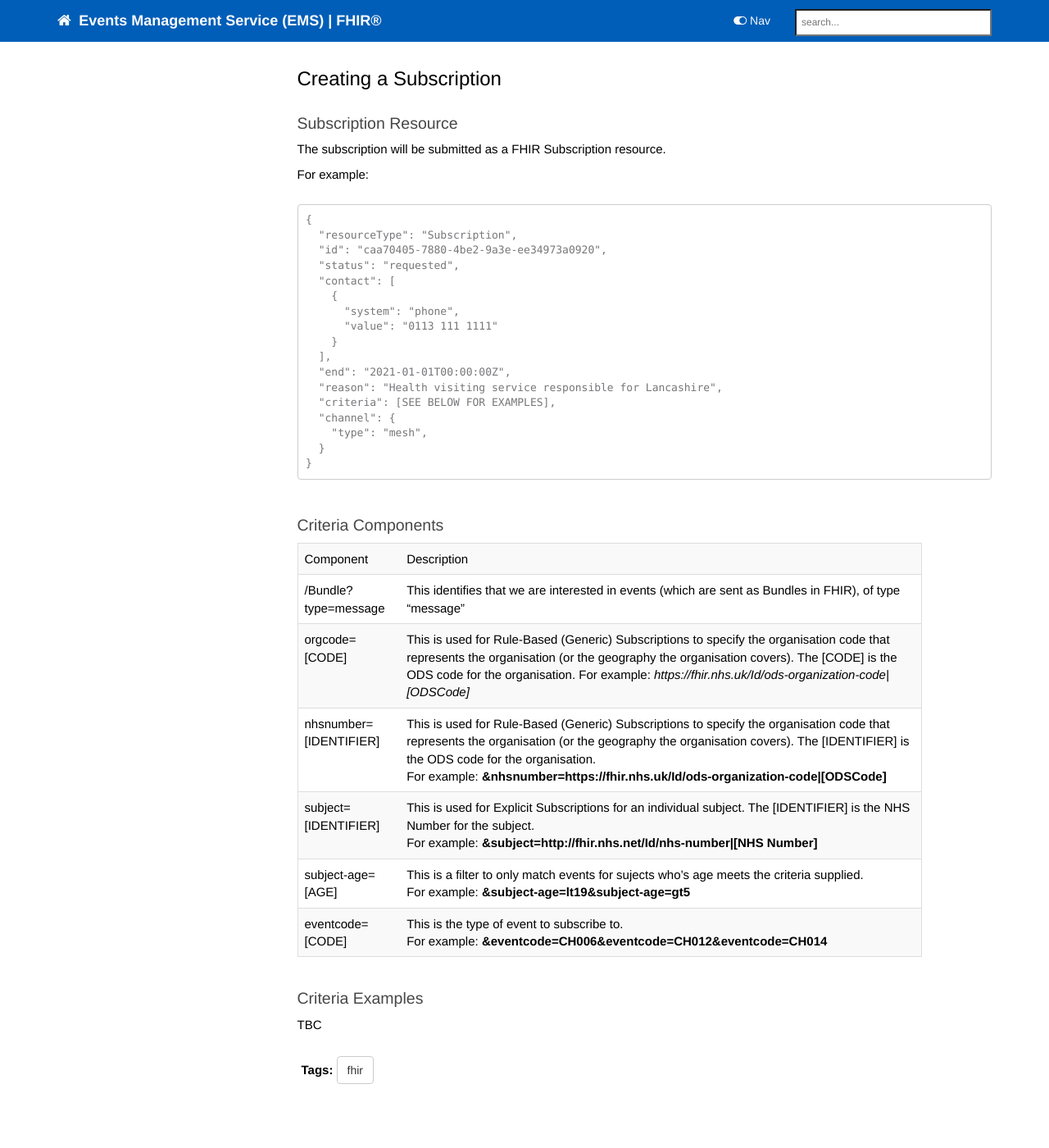
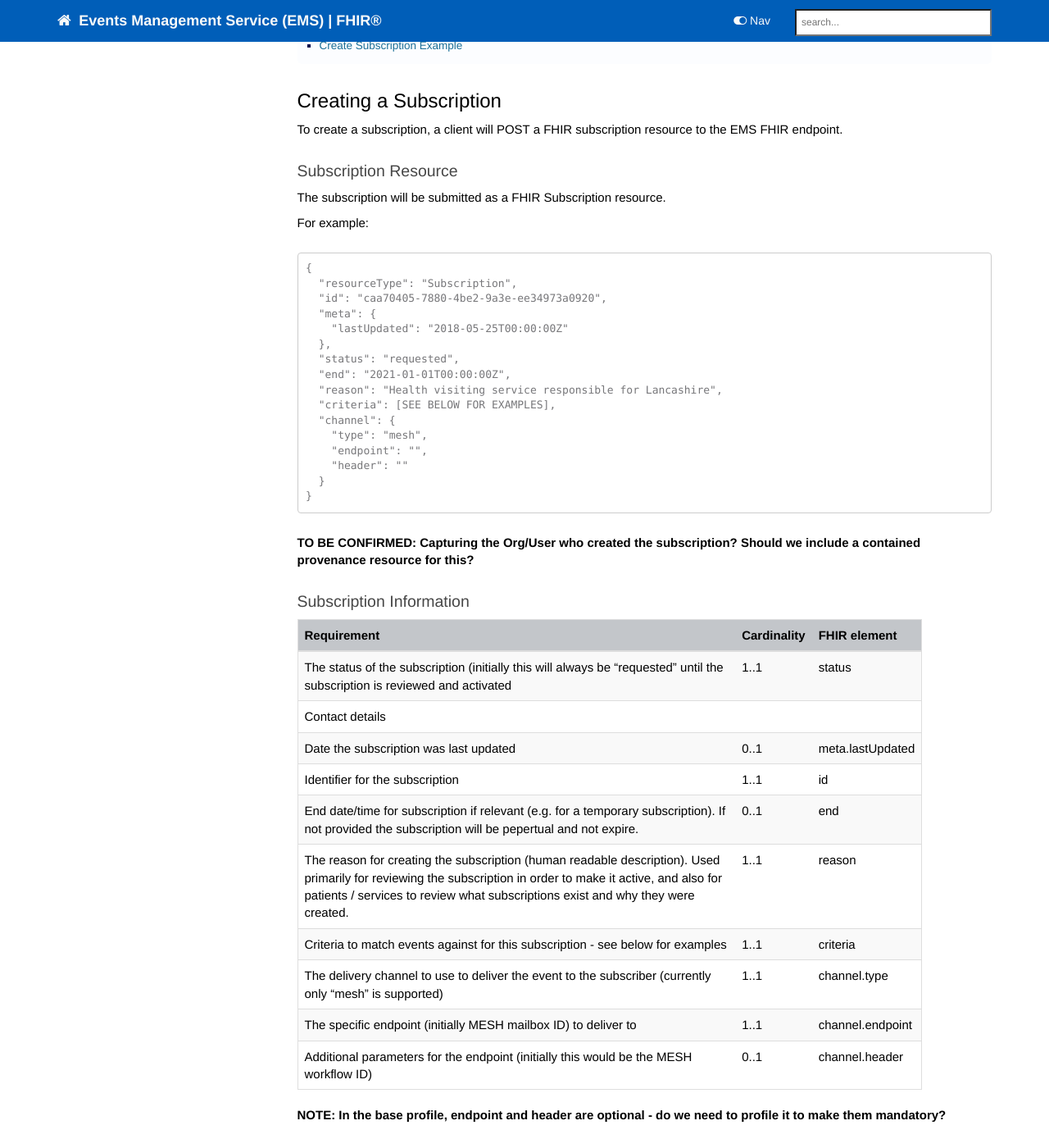
Before and after one commit to nhsconnect/Events-Management, a Jekyll site: the page built from pages/subscriptions/explore_create_subscription.md, in a window 1280 px wide and 1400 px high, scrolled down 214 px. Shown: the whole window at 82% size. Built offline with Jekyll 4.4.1, drawn with Linux system fonts in a browser that asks for light colours; nearby versions of some CDN libraries; comment, search, counter and statistics services are not loaded; some of the changed text lies outside the part shown.

Commit message:
Subscription creation and error handling

````diff
--- a/_data/sidebars/overview_sidebar.yml
+++ b/_data/sidebars/overview_sidebar.yml
@@ -123,7 +123,9 @@ entries:
         - title: PDS Person Death
           url: /explore_pds_person_death.html
           output: web
-
+    - title: Error Handling
+      url: /explore_errors.html
+      output: web
 
 #  - title: Example Scenarios
 #    url: /engage_scenario.html
--- a/pages/subscriptions/explore_create_subscription.md
+++ b/pages/subscriptions/explore_create_subscription.md
@@ -9,6 +9,7 @@ summary: ""
 
 ## Creating a Subscription ##
 
+To create a subscription, a client will POST a FHIR subscription resource to the EMS FHIR endpoint.
 
 ### Subscription Resource ###
 
@@ -20,21 +21,40 @@ For example:
 {
   "resourceType": "Subscription",
   "id": "caa70405-7880-4be2-9a3e-ee34973a0920",
+  "meta": {
+    "lastUpdated": "2018-05-25T00:00:00Z"
+  },
   "status": "requested",
-  "contact": [
-    {
-      "system": "phone",
-      "value": "0113 111 1111"
-    }
-  ],
   "end": "2021-01-01T00:00:00Z",
   "reason": "Health visiting service responsible for Lancashire",
   "criteria": [SEE BELOW FOR EXAMPLES],
   "channel": {
     "type": "mesh",
+    "endpoint": "",
+    "header": ""
   }
 }
 ```
+
+**TO BE CONFIRMED: Capturing the Org/User who created the subscription? Should we include a contained provenance resource for this?**
+
+### Subscription Information ###
+
+| Requirement                                                         | Cardinality                           | FHIR element                                                                |
+|---------------------------------------------------------------------|---------------------------------------|-------------------------------------------------------------------------------------------------------------------------------|-----------------------------------------------------------------------------|
+| The status of the subscription (initially this will always be "requested" until the subscription is reviewed and activated   | 1..1   | status   |
+| Contact details
+| Date the subscription was last updated | 0..1 | meta.lastUpdated |
+| Identifier for the subscription | 1..1 | id |
+| End date/time for subscription if relevant (e.g. for a temporary subscription). If not provided the subscription will be pepertual and not expire. | 0..1 | end |
+| The reason for creating the subscription (human readable description). Used primarily for reviewing the subscription in order to make it active, and also for patients / services to review what subscriptions exist and why they were created. | 1..1 | reason |
+| Criteria to match events against for this subscription - see below for examples | 1..1 | criteria |
+| The delivery channel to use to deliver the event to the subscriber (currently only "mesh" is supported) | 1..1 | channel.type |
+| The specific endpoint (initially MESH mailbox ID) to deliver to | 1..1 | channel.endpoint |
+| Additional parameters for the endpoint (initially this would be the MESH workflow ID) | 0..1 | channel.header |
+
+
+**NOTE: In the base profile, endpoint and header are optional - do we need to profile it to make them mandatory?**
 
 ### Criteria Components ###
 
@@ -51,3 +71,18 @@ For example:
 
 
 TBC
+
+
+## Create Subscription Example ##
+
+Create Subscription Request
+
+HTTP request:
+
+```
+POST https://clinicals.spineservices.nhs.uk/STU3/Subscription HTTP/1.1
+```
+
+Request body:
+
+See examples here [TO BE PROVIDED]
````
Also changed, not shown: pages/explore/explore_errors.md (added, +19 -0 lines).
